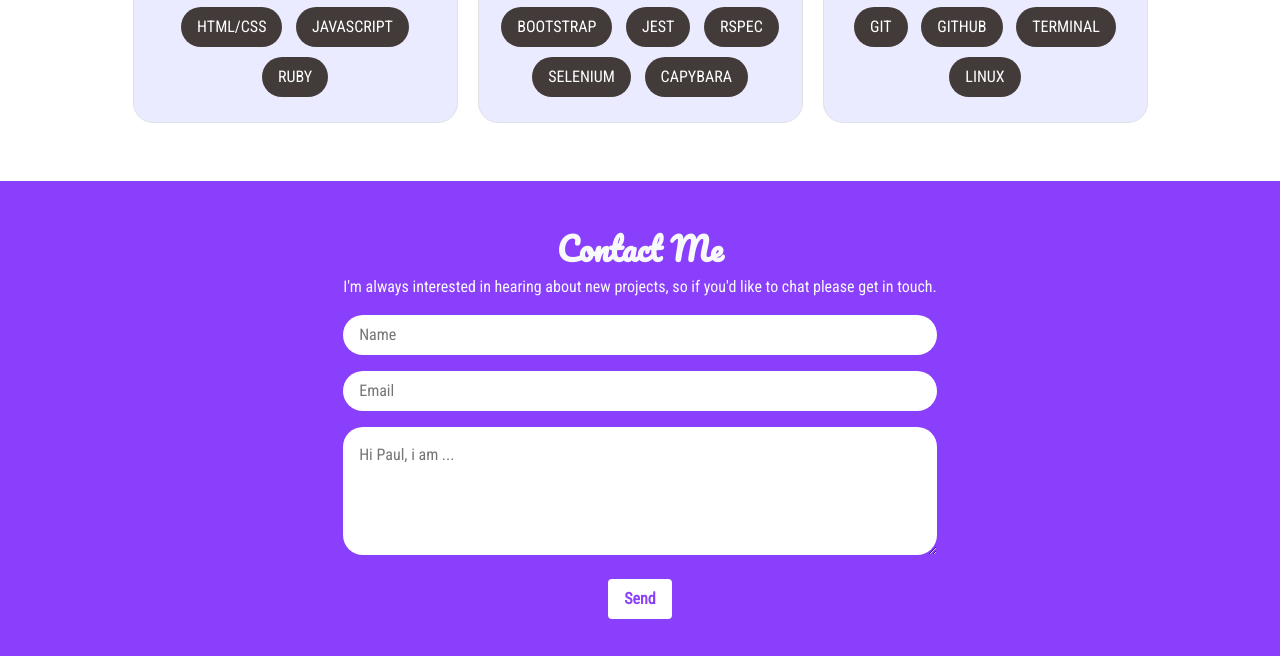
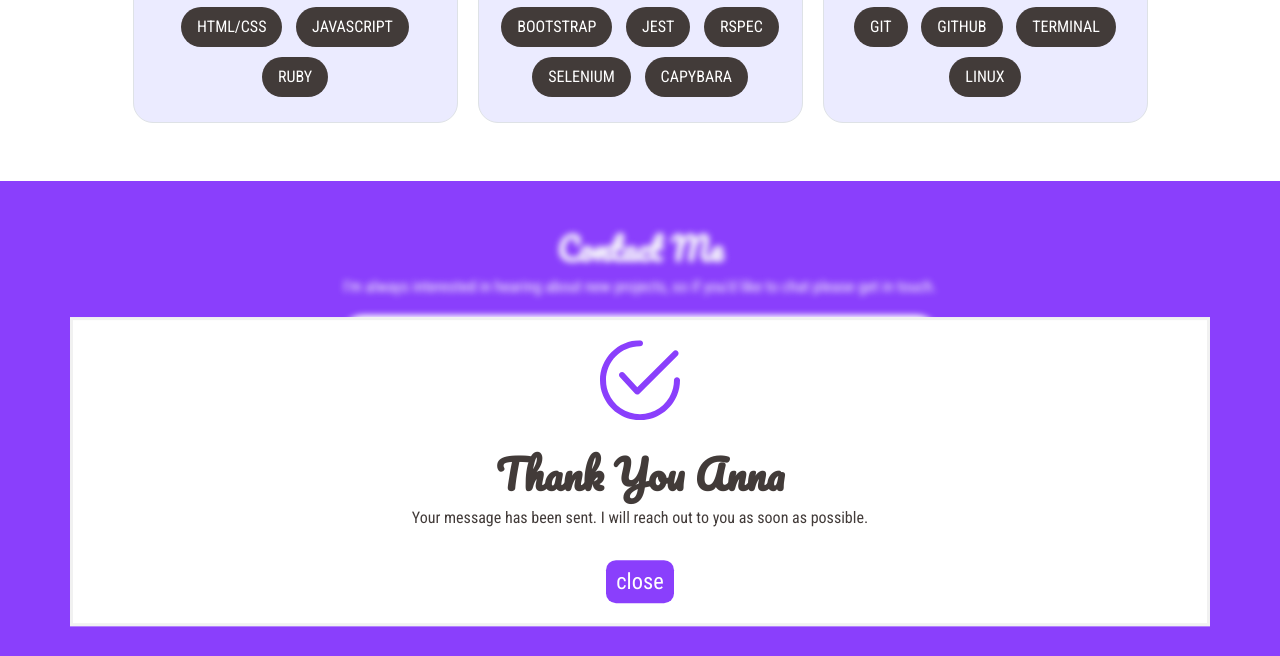
Before and after one commit to misterpaul4/portfolio, a plain HTML site: page index.html in a window 1280 px wide. Shown: the part 2401-3057 px from the top of the page. Drawn offline with nearby package versions, Linux system fonts and the light colour scheme; files whose address does not match are found by name.

Commit message:
use js to handle form submission

```diff
--- a/css/style.css
+++ b/css/style.css
@@ -56,6 +56,14 @@ img {
 .flex-vertical {
 	display: flex;
 	align-items: center;
+}
+
+.centered {
+  position: absolute;
+  top: 50%;
+  left: 50%;
+  -ms-transform: translate(-50%, -50%);
+	transform: translate(-50%, -50%);
 }
 
 /* nav */
@@ -129,11 +137,6 @@ li {
 .hero .message {
 	max-width: 700px;
   margin: 0;
-  position: absolute;
-  top: 50%;
-  left: 50%;
-  -ms-transform: translate(-50%, -50%);
-	transform: translate(-50%, -50%);
 }
 
 .hero .message p {
@@ -206,7 +209,7 @@ li {
 	background: -webkit-linear-gradient(to left, rgba(67, 67, 67, 0.7), rgba(0, 0, 0, 0.8));  /* Chrome 10-25, Safari 5.1-6 */
 	background: linear-gradient(to left, rgba(67, 67, 67, 0.7), rgba(0, 0, 0, 0.8)); /* W3C, IE 10+/ Edge, Firefox 16+, Chrome 26+, Opera 12+, Safari 7+ */
 	opacity: 0.1;
-	transition: opacity 0.3s;
+	transition: opacity 0.6s;
 }
 
 .project-details:hover,
@@ -285,6 +288,7 @@ li {
 /* contact */
 footer {
 	background-color: var(--color-blue);
+	position: relative;
 }
 
 .contact .email-btn {
@@ -315,9 +319,53 @@ form > * {
 	font-size: 1.3rem;
 }
 
+textarea {
+	-ms-overflow-style: none;  /* IE and Edge */
+  scrollbar-width: none;
+}
+
+textarea::-webkit-scrollbar {
+  display: none;
+}
+
+.blur {
+	filter: blur(3px);
+	-webkit-filter: blur(3px);
+}
+
+.form-status {
+  background-color: white;
+  border: 3px solid #f1f1f1;
+  padding: 20px;
+	text-align: center;
+}
+
+.form-status .check-icon {
+	width: 80px;
+	height: 80px;
+}
+
+.form-status .message {
+	margin: 30px 0;
+	color: var(--color-gray);
+}
+
+.form-status .close-btn {
+	background-color: var(--color-blue);
+	color: white;
+	border: 0;
+	border-radius: 10px;
+	font-size: 1.4rem;
+	padding: 5px 10px;
+}
+
 @media (max-width: 768px) {
 	.hero .message p {
 		font-size: 1rem;
+	}
+
+	.hero .message {
+		text-align: center;
 	}
 }
 
@@ -326,7 +374,6 @@ form > * {
 	.nav-links {
 		display: none;
 	}
-
 
 	.hero .message p {
 		font-size: 0.9rem;
--- a/index.html
+++ b/index.html
@@ -52,7 +52,7 @@
 
   <main>
     <div class="hero">
-      <div class="message container">
+      <div class="message container centered">
         <h1 class="mb-4">Hi, I'm Paul <br>Great to have you here</h1>
         <p>I'm a software developer, one that makes cool & interesting stuff that might interest you. I love the process of turning ideas into reality using creative solutions. If you've got a project in mind & you're in need of a deveoper, well, look no further cuz you found one. Scroll down to see some of my work!</p>
         <div class="social-links">
@@ -268,13 +268,14 @@
 
     <footer id="contact-me">
       <div class="contact pt-5 pb-2 container text-center text-light">
-        <form class="flex-column" action="https://formspree.io/f/xdoppzgd" method="POST">
+        <form class="flex-column" id="contact-form">
           <h2>Contact Me</h2>
           <p>I'm always interested in hearing about new projects, so if you'd like to chat please get in touch.</p>
-          <input type="text" placeholder="Name" name="name" class="py-2 px-3" id="name">
+          <input type="text" placeholder="Name" name="name" class="py-2 px-3" id="name" required>
           <input type="email" placeholder="Email" name="email" class="py-2 px-3 my-3" id="email" required>
           <textarea rows="4" placeholder="Hi Paul, i am ..." class="p-3 mb-2" id="message" name="message"></textarea>
-          <a href="https://misterpaul4.github.io/portfolio/"><input type="submit" value="Send" id="submit-btn" class="px-3 py-2 rounded my-3 email-btn"></a>
+
+          <input type="submit" value="Send" id="submit-btn" class="px-3 py-2 rounded my-3 email-btn">
         </form>
 
         <div class="social-links py-4 mb-3">
@@ -284,7 +285,7 @@
           <a href="https://twitter.com/paulajuze"><i class="fab fa-twitter"></i></a>
         </div>
 
-        <span> © Copyright <strong>Paul Ajuizeogu</strong> 2020. </span>
+        <span> © Copyright <strong>Paul AjuZE</strong> 2020. </span>
       </div>
     </footer>
   </main>
--- a/index.js
+++ b/index.js
@@ -8,9 +8,71 @@ mobileLinks.forEach(element => {
   });
 });
 
+
+const form = document.getElementById('contact-form');
+const userName = document.getElementById('name');
+
+const formSuccess = {
+  messageHeader: 'Thank you Anna',
+  message: 'Your message has been sent. I will reach out to you as soon as possible.',
+  icon: 'checked.svg',
+  actionText: 'close',
+};
+
+const formFail = {
+  messageHeader: 'Whoops!',
+  message: "Something went wrong. Let's give this another try",
+  icon: 'retry.svg',
+  actionText: 'retry',
+}
+
+const buildStatus = (status) => {
+  const formParentContainer = document.querySelector('.contact');
+  const footer = document.getElementById('contact-me');
+  formParentContainer.classList.add('blur');
+
+  const container = document.createElement('div');
+  container.classList.add('form-status', 'container', 'centered');
+
+  container.innerHTML = `
+  <img src="./img/${status.icon}" alt="check icon" class="check-icon"/>
+  <div class="message">
+    <h1>${status.messageHeader}</h1>
+    <p>${status.message}</p>
+  </div>
+  <button class="close-btn">${status.actionText}</button>
+  `
+  footer.appendChild(container);
+}
+
+buildStatus(formSuccess);
+
+const submitForm = () => {
+  const XHR = new XMLHttpRequest();
+  const FD = new FormData(form);
+
+  // succesful
+  XHR.addEventListener('load', (e) => {
+    alert(e.target.responseText);
+  });
+
+  // unsuccesful
+  XHR.addEventListener('error', (e) => {
+    alert('Oops! Something went wrong.');
+  });
+
+  // set up request
+  XHR.open('POST', 'https://formspree.io/f/xdoppzgd');
+  XHR.setRequestHeader("Accept", "application/json");
+
+  // send data
+  XHR.send(FD);
+};
+
 // redirect message when contact form is submitted
-// const submitBtn = document.getElementById('submit-btn');
+const submitBtn = document.getElementById('submit-btn');
 
-// submitBtn.addEventListener('click', (e) => {
-//   console.log('submitted');
-// });
+submitBtn.addEventListener('click', (e) => {
+  e.preventDefault();
+  submitForm();
+});
```
Also changed, not shown: img/checked.svg (added), img/retry.svg (added).
